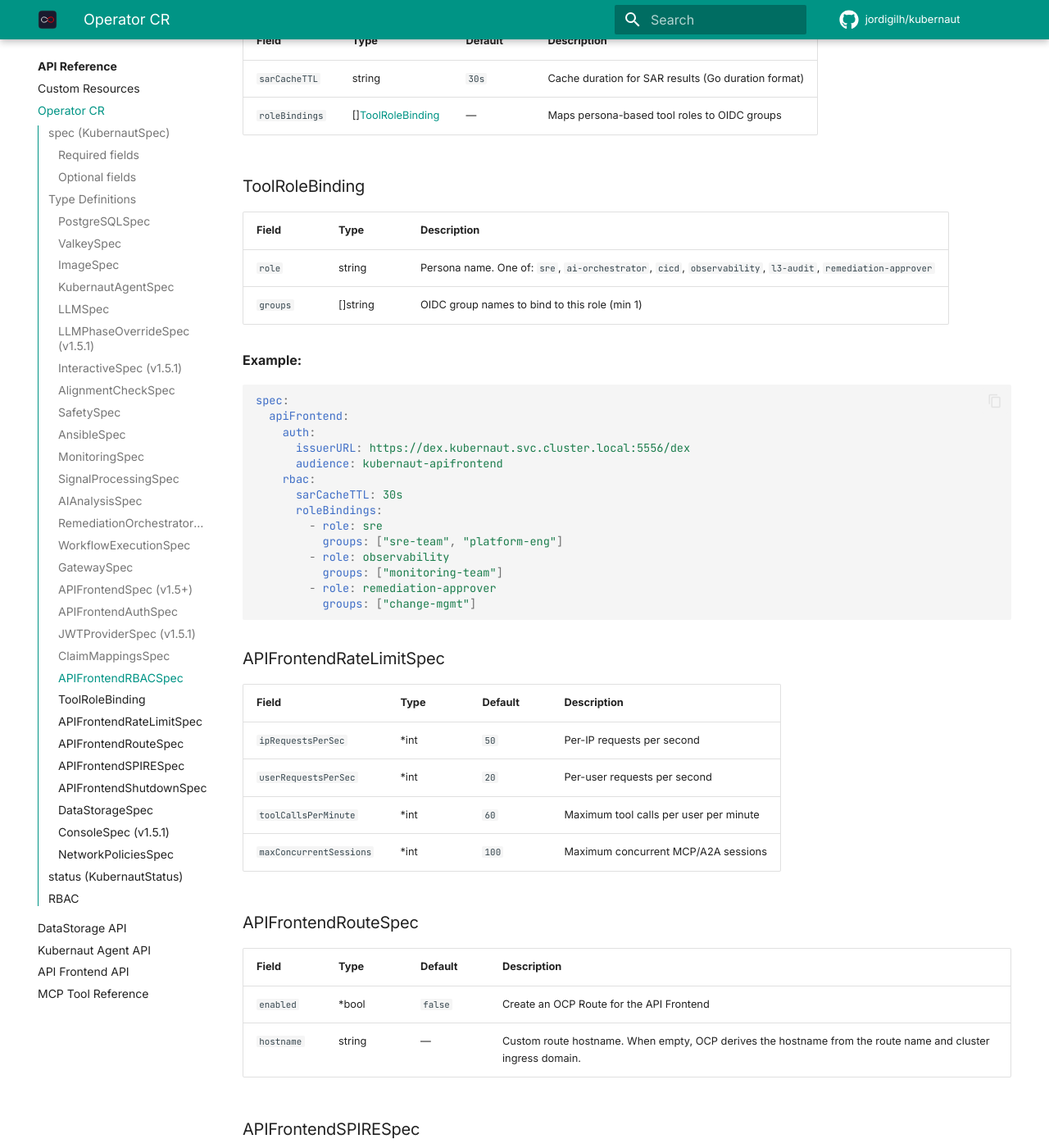
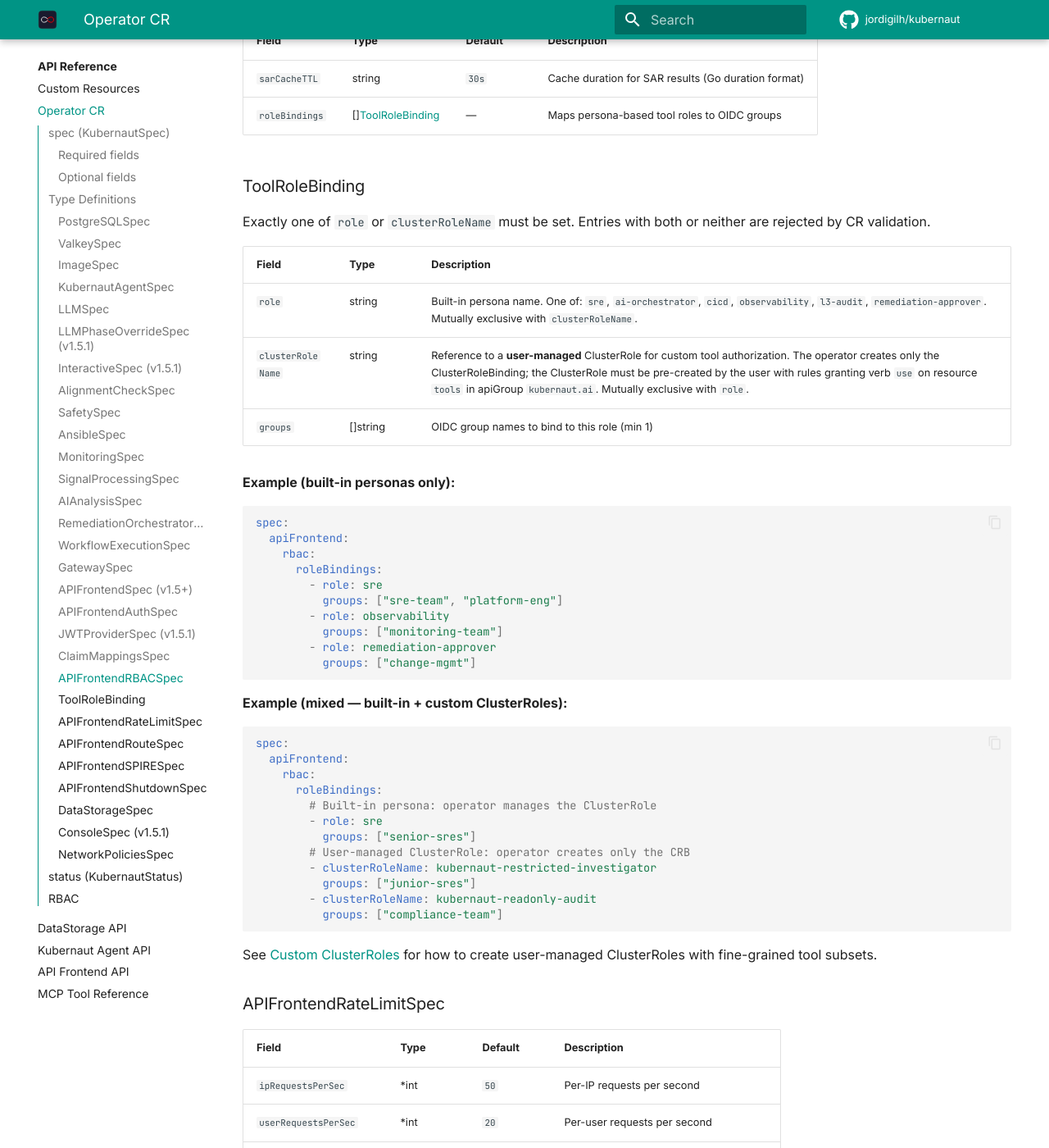
Before and after one commit to jordigilh/kubernaut-docs, an MkDocs documentation site: the page built from docs/api-reference/operator-cr.md, in a window 1280 px wide and 1400 px high, scrolled down 10133 px. Shown: the whole window at 82% size. Built offline with MkDocs 1.6.1 and Material for MkDocs 9.7.7, drawn with Linux system fonts in a browser that asks for light colours; comment, search, counter and statistics services are not loaded; the version menu is left out.

Commit message:
docs: add clusterRoleName field to ToolRoleBinding schema
Document the new clusterRoleName field on ToolRoleBinding that allows
user-managed ClusterRoles for custom tool authorization, mutually
exclusive with the built-in role field. Includes mixed-config example.

Closes #186 (partial)

Co-authored-by: Cursor <cursoragent@cursor.com>

````diff
--- a/docs/api-reference/operator-cr.md
+++ b/docs/api-reference/operator-cr.md
@@ -269,21 +269,20 @@ Used at `spec.kubernautAgent.interactive.jwtProviders[]` and `spec.apiFrontend.a
 
 ### ToolRoleBinding {: #toolrolebinding }
 
+Exactly one of `role` or `clusterRoleName` must be set. Entries with both or neither are rejected by CR validation.
+
 | Field | Type | Description |
 |---|---|---|
-| `role` | string | Persona name. One of: `sre`, `ai-orchestrator`, `cicd`, `observability`, `l3-audit`, `remediation-approver` |
+| `role` | string | Built-in persona name. One of: `sre`, `ai-orchestrator`, `cicd`, `observability`, `l3-audit`, `remediation-approver`. Mutually exclusive with `clusterRoleName`. |
+| `clusterRoleName` | string | Reference to a **user-managed** ClusterRole for custom tool authorization. The operator creates only the ClusterRoleBinding; the ClusterRole must be pre-created by the user with rules granting verb `use` on resource `tools` in apiGroup `kubernaut.ai`. Mutually exclusive with `role`. |
 | `groups` | []string | OIDC group names to bind to this role (min 1) |
 
-**Example:**
+**Example (built-in personas only):**
 
 ```yaml
 spec:
   apiFrontend:
-    auth:
-      issuerURL: https://dex.kubernaut.svc.cluster.local:5556/dex
-      audience: kubernaut-apifrontend
     rbac:
-      sarCacheTTL: 30s
       roleBindings:
         - role: sre
           groups: ["sre-team", "platform-eng"]
@@ -292,6 +291,25 @@ spec:
         - role: remediation-approver
           groups: ["change-mgmt"]
 ```
+
+**Example (mixed — built-in + custom ClusterRoles):**
+
+```yaml
+spec:
+  apiFrontend:
+    rbac:
+      roleBindings:
+        # Built-in persona: operator manages the ClusterRole
+        - role: sre
+          groups: ["senior-sres"]
+        # User-managed ClusterRole: operator creates only the CRB
+        - clusterRoleName: kubernaut-restricted-investigator
+          groups: ["junior-sres"]
+        - clusterRoleName: kubernaut-readonly-audit
+          groups: ["compliance-team"]
+```
+
+See [Custom ClusterRoles](../architecture/security-rbac.md#custom-clusterroles) for how to create user-managed ClusterRoles with fine-grained tool subsets.
 
 ### APIFrontendRateLimitSpec {: #apifrontendratelimitspec }
 
````
